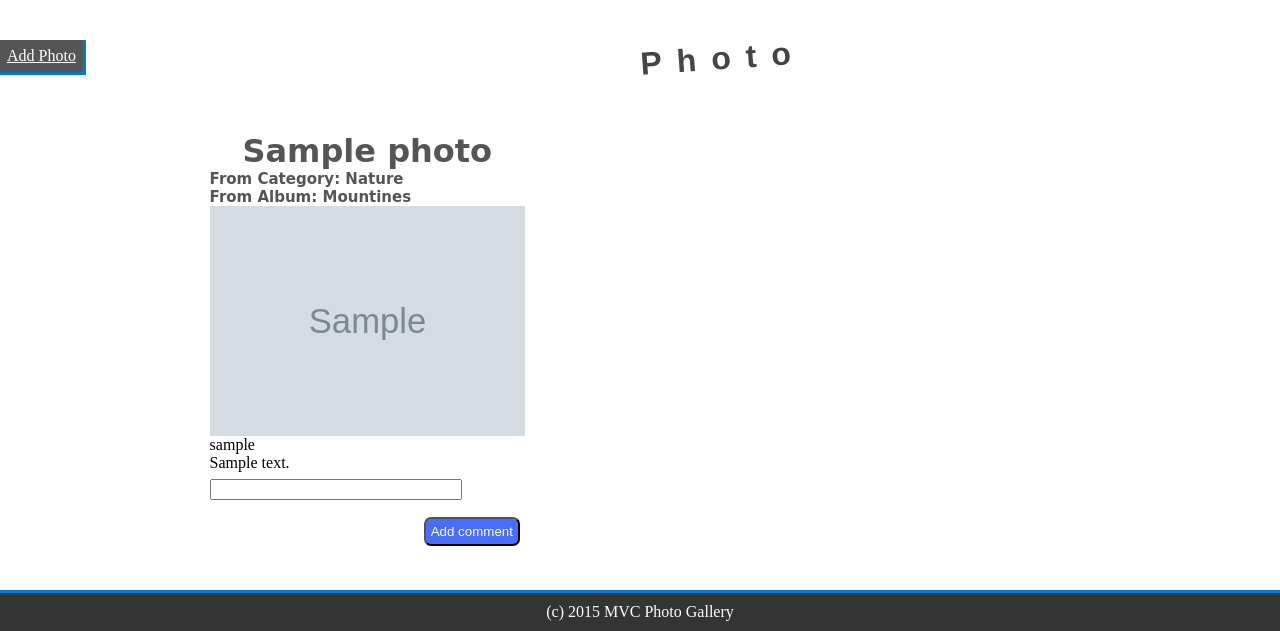
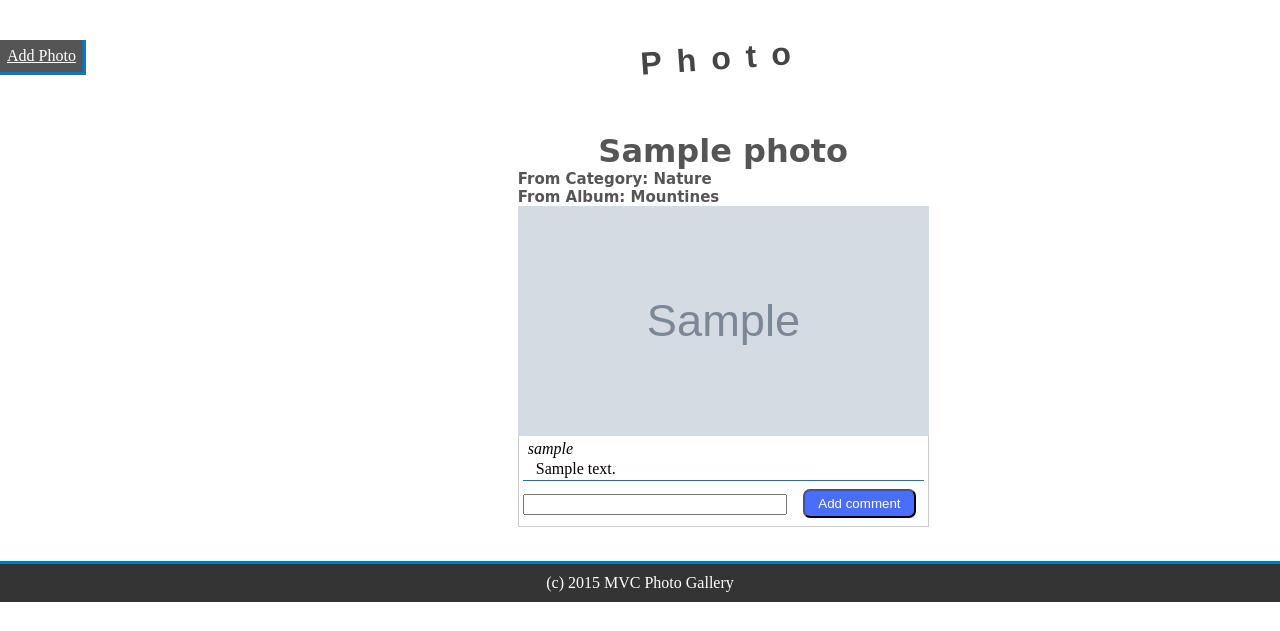
Before and after one commit to gngeorgiev/SoftUniPHPBlog, a PHP site: page /photos/id/1 in a window 1280 px wide. Shown: the part 247-878 px from the top of the page. After the commit the page ends 849 px from the top, so only its background shows below. Run offline with PHP 8.4, Linux system fonts and the light colour scheme; data comes from the database, SQL or seed files in the repository; tables that the repository leaves empty hold one stand-in row (values such as "Sample post"); grey boxes marked "Sample" are stand-in pictures.

Commit message:
Add comments functionality!

```diff
--- a/content/styles.css
+++ b/content/styles.css
@@ -194,7 +194,45 @@ form > input[type="submit"] {
 }
 
 
+#photo > ul > li {
+    width:40%;
+    margin-left:30%;
+}
+
+.comments-holder {
+    border:1px solid #cccccc;
+    border-top:none;
+}
+
+.comments-holder > .comment {
+    width:98%;
+    margin: 1%;
+    border-bottom: 1px solid #007acc;
+}
+
+.comments-holder > .comment > .comment-username {
+    padding-left: 5px;
+    font-style: italic;
+}
+
+.comments-holder > .comment > .comment-text {
+    padding: 2px 2px 2px 13px;
+}
+
 .comments-holder > form {
-    width:100%;
+    width: 98%;
+    margin: 1%;
+}
+
+.comments-holder > form > input[type="text"] {
+    width:66%;
+    margin-top:5px;
+    float:left;
+}
+
+.comments-holder > form > input[type="submit"] {
+    float:left;
+    width:28%;
     margin:0;
+    margin-left: 4%;
 }
--- a/controllers/AlbumsController.php
+++ b/controllers/AlbumsController.php
@@ -3,7 +3,7 @@
 class AlbumsController extends BaseController {
 
     protected function onInit() {
-        $this->title = 'Authors';
+        $this->title = 'Albums';
         $this->albumsModel = new AlbumsModel();
         $this->categoriesModel = new CategoriesModel();
     }
--- a/controllers/HomeController.php
+++ b/controllers/HomeController.php
@@ -2,7 +2,7 @@
 
 class HomeController extends BaseController {
     protected function onInit() {
-        $this->title = 'Welcome';
+        $this->title = 'Home';
         $this->categoriesModel = new CategoriesModel();
     }
 
--- a/controllers/PhotosController.php
+++ b/controllers/PhotosController.php
@@ -3,7 +3,7 @@
 class PhotosController extends BaseController {
 
     protected function onInit() {
-        $this->title = 'Authors';
+        $this->title = 'Photos';
         $this->photosModel = new PhotosModel();
         $this->albumsModel = new AlbumsModel();
     }
--- a/views/photos/id.php
+++ b/views/photos/id.php
@@ -5,11 +5,11 @@
 </div>
 
 
-<div id="photos" class="photo-holder">
+<div id="photo" class="photo-holder">
 	<h1 class="photos-header">Photo</h1>
 	<ul>
 	    <?php foreach ($this->viewBag['photo'] as $photo) : ?>
-	    	<li title="Click to see comments!"><a>
+	    	<li><a>
 	    		<h1><?= $photo['name'] ?></h1>
 	    		<h2>From Category: <?= $photo['categoryName'] ?></h2>
 	    		<h2>From Album: <?= $photo['albumName'] ?></h2>
```
Also changed, not shown: controllers/CommentsController.php (added, +23 -0 lines), models/CommentsModel.php (added, +31 -0 lines).
